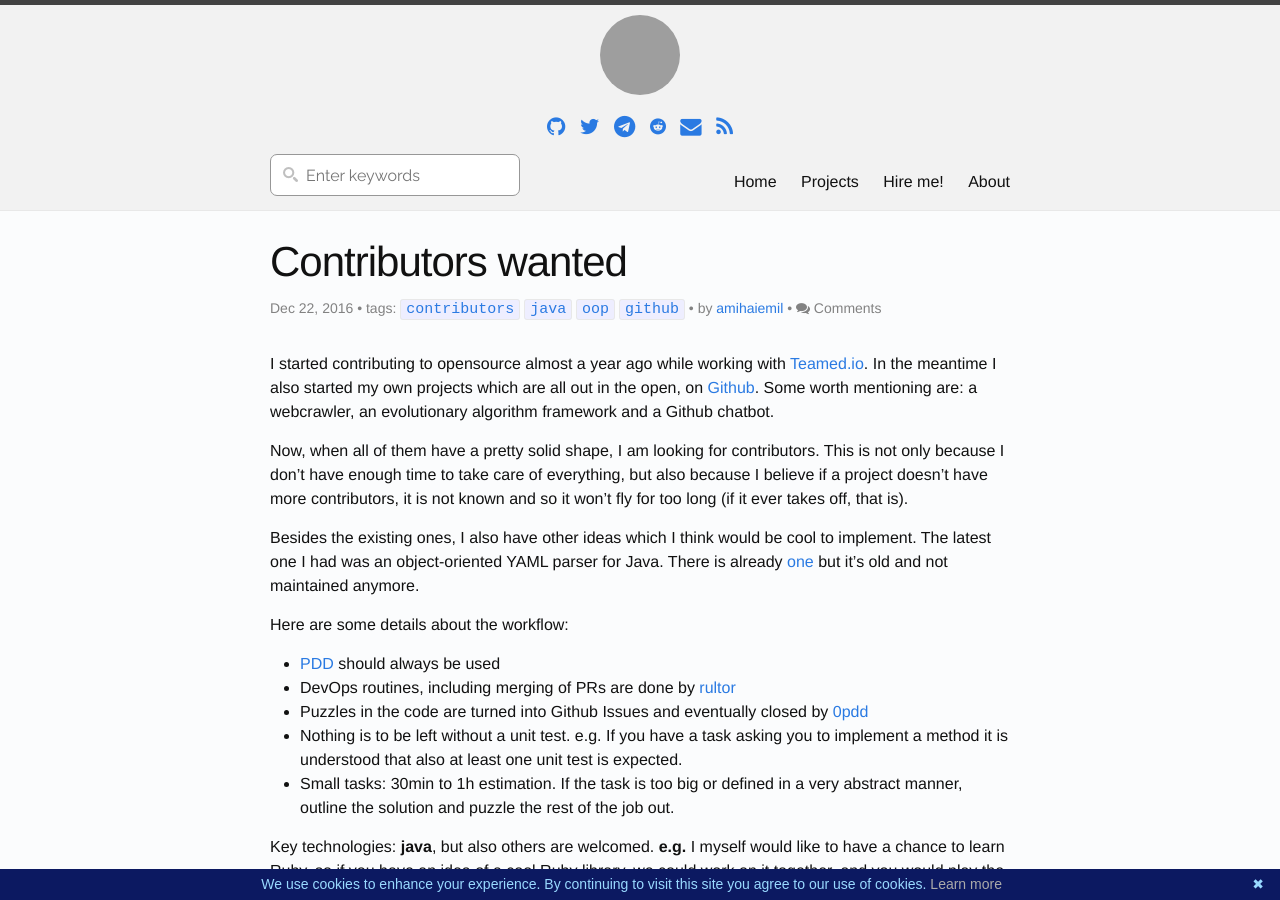
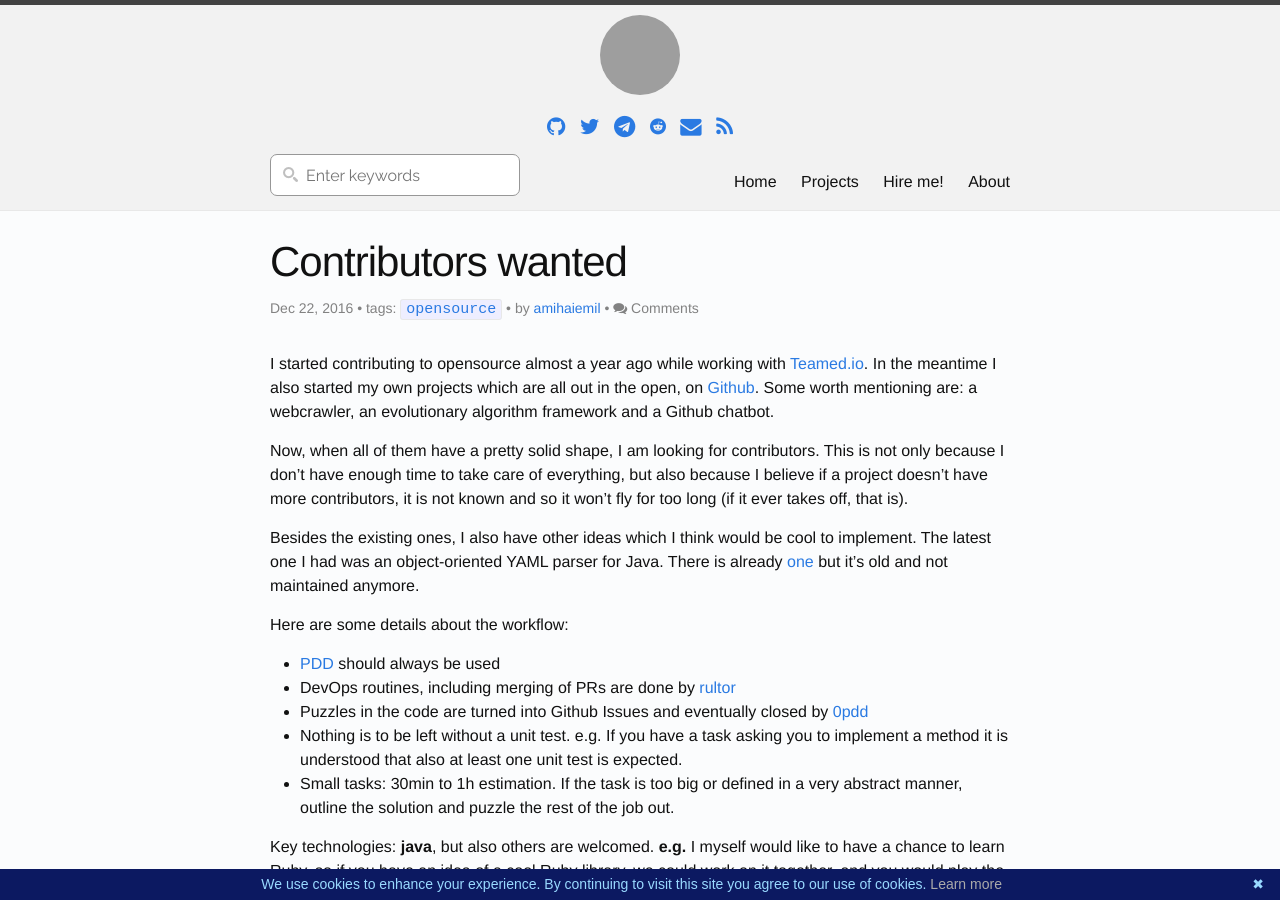
Before and after one commit to amihaiemil/amihaiemil.github.io, a Jekyll site: the page built from _posts/2016-12-22-contributors-wanted.markdown, in a window 1280 px wide and 900 px high. Built offline with Jekyll 4.4.1, drawn with Linux system fonts in a browser that asks for light colours; comment, search, counter and statistics services are not loaded; grey boxes are pictures that could not be loaded.

Commit message:
Update 2016-12-22-contributors-wanted.markdown

```diff
--- a/_posts/2016-12-22-contributors-wanted.markdown
+++ b/_posts/2016-12-22-contributors-wanted.markdown
@@ -2,7 +2,7 @@
 layout: post
 title:  "Contributors wanted"
 date:   2016-12-22
-tags: contributors java oop github
+tags: opensource
 author: amihaiemil
 comments: true
 shareable: true
```
